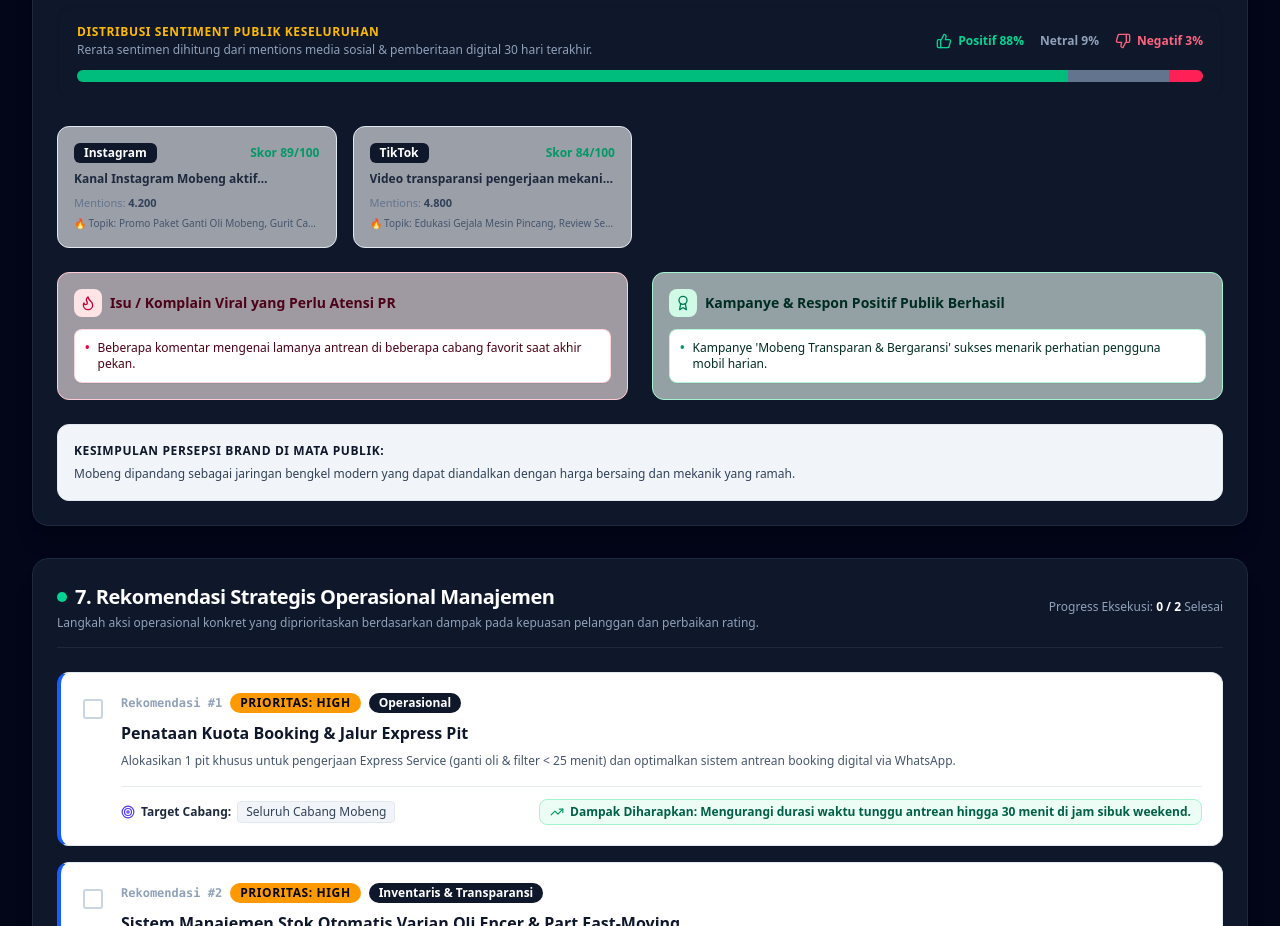
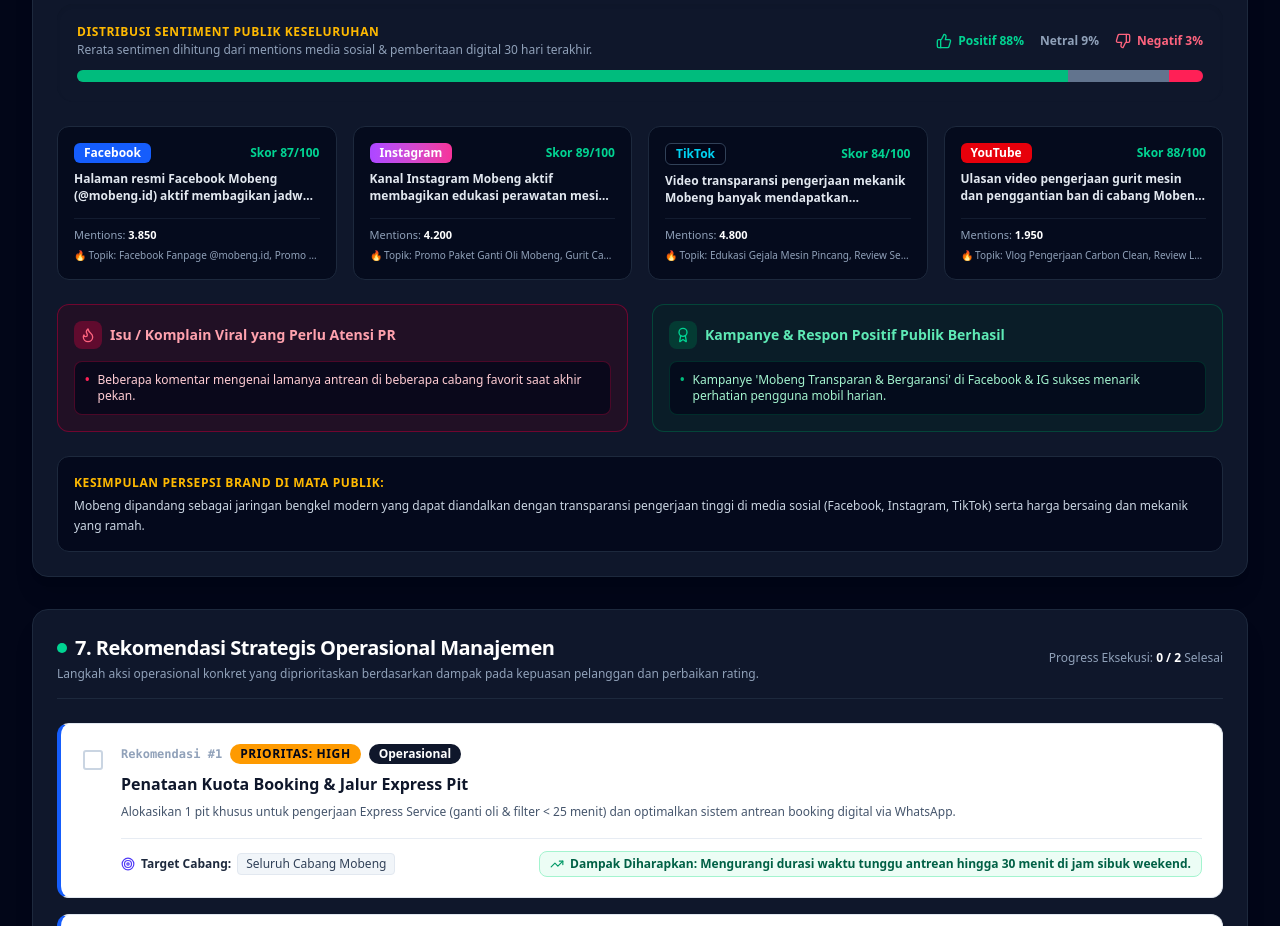
Before and after one commit to budagbogor/busines-location-performance-analisis, a React (Vite) app: page / in a window 1280 px wide. Shown: the part 8420-9346 px from the top of the page. Built offline with nearby package versions, Linux system fonts and the light colour scheme.

Commit message:
feat: add Facebook social channel monitoring for Mobeng & upgrade social sentiment UI

```diff
--- a/src/components/SocialSentimentSection.tsx
+++ b/src/components/SocialSentimentSection.tsx
@@ -72,53 +72,66 @@
 
       {/* Social Media Channels Grid */}
       <div className="grid grid-cols-1 md:grid-cols-2 lg:grid-cols-4 gap-4 mb-6">
-        {data.channels.map((channel, idx) => (
-          <div key={idx} className="p-4 rounded-xl border border-slate-200 bg-slate-50/60 hover:bg-white hover:border-slate-300 transition-all">
+        {data.channels.map((channel, idx) => {
+          const getPlatformBadge = (platform: string) => {
+            const p = platform.toLowerCase();
+            if (p.includes('facebook')) return 'bg-blue-600 text-white';
+            if (p.includes('instagram')) return 'bg-gradient-to-r from-purple-500 to-pink-500 text-white';
+            if (p.includes('tiktok')) return 'bg-slate-950 text-cyan-400 border border-slate-700';
+            if (p.includes('youtube')) return 'bg-red-600 text-white';
+            return 'bg-slate-800 text-white';
+          };
+
+          return (
+            <div key={idx} className="p-4 rounded-xl border border-slate-800 bg-slate-950/70 hover:bg-slate-800/80 hover:border-slate-700 transition-all flex flex-col justify-between">
+              <div>
                 <div className="flex items-center justify-between mb-2">
-              <span className="px-2.5 py-0.5 rounded-md text-xs font-bold bg-slate-900 text-white">
+                  <span className={`px-2.5 py-0.5 rounded-md text-xs font-bold shadow-xs ${getPlatformBadge(channel.platform)}`}>
                     {channel.platform}
                   </span>
                   <span className={`text-xs font-bold ${
-                channel.sentimentScore >= 80 ? 'text-emerald-600' : channel.sentimentScore >= 65 ? 'text-amber-600' : 'text-rose-600'
+                    channel.sentimentScore >= 80 ? 'text-emerald-400' : channel.sentimentScore >= 65 ? 'text-amber-400' : 'text-rose-400'
                   }`}>
                     Skor {channel.sentimentScore}/100
                   </span>
                 </div>
 
-            <p className="text-xs font-bold text-slate-800 mt-2 line-clamp-1">
+                <p className="text-xs font-bold text-slate-200 mt-2 line-clamp-2 leading-snug">
                   {channel.recentHeadline}
                 </p>
+              </div>
 
-            <div className="text-[11px] text-slate-500 mt-2 space-y-1">
-              <p>Mentions: <span className="font-semibold text-slate-700">{channel.mentionCount.toLocaleString('id-ID')}</span></p>
+              <div className="text-[11px] text-slate-400 mt-3 pt-2 border-t border-slate-800/60 space-y-1">
+                <p>Mentions: <span className="font-semibold text-white">{channel.mentionCount.toLocaleString('id-ID')}</span></p>
                 {channel.viralTopics && channel.viralTopics.length > 0 && (
-                <p className="text-[10px] text-slate-600 font-medium truncate">
+                  <p className="text-[10px] text-slate-400 font-medium truncate">
                     🔥 Topik: {channel.viralTopics.join(', ')}
                   </p>
                 )}
               </div>
             </div>
-        ))}
+          );
+        })}
       </div>
 
       {/* Viral Complaints vs Successful Campaigns Cards */}
       <div className="grid grid-cols-1 md:grid-cols-2 gap-6">
 
         {/* Viral Complaints */}
-        <div className="p-4 rounded-xl bg-rose-50/60 border border-rose-200">
+        <div className="p-4 rounded-xl bg-rose-950/30 border border-rose-800/60">
           <div className="flex items-center gap-2 mb-3">
-            <div className="w-7 h-7 rounded-lg bg-rose-100 text-rose-700 flex items-center justify-center">
+            <div className="w-7 h-7 rounded-lg bg-rose-900/60 text-rose-400 flex items-center justify-center">
               <Flame className="w-4 h-4" />
             </div>
-            <h4 className="font-bold text-rose-950 text-sm">
+            <h4 className="font-bold text-rose-300 text-sm">
               Isu / Komplain Viral yang Perlu Atensi PR
             </h4>
           </div>
 
-          <ul className="space-y-2 text-xs text-rose-950">
+          <ul className="space-y-2 text-xs text-rose-200">
             {data.viralComplaints.map((item, i) => (
-              <li key={i} className="flex items-start gap-2 bg-white p-2.5 rounded-lg border border-rose-200/80 shadow-2xs">
-                <span className="text-rose-600 font-bold">•</span>
+              <li key={i} className="flex items-start gap-2 bg-slate-950/70 p-2.5 rounded-lg border border-rose-900/50">
+                <span className="text-rose-500 font-bold">•</span>
                 <span>{item}</span>
               </li>
             ))}
@@ -126,20 +139,20 @@
         </div>
 
         {/* Successful Campaigns */}
-        <div className="p-4 rounded-xl bg-emerald-50/60 border border-emerald-200">
+        <div className="p-4 rounded-xl bg-emerald-950/30 border border-emerald-800/60">
           <div className="flex items-center gap-2 mb-3">
-            <div className="w-7 h-7 rounded-lg bg-emerald-100 text-emerald-700 flex items-center justify-center">
+            <div className="w-7 h-7 rounded-lg bg-emerald-900/60 text-emerald-400 flex items-center justify-center">
               <Award className="w-4 h-4" />
             </div>
-            <h4 className="font-bold text-emerald-950 text-sm">
+            <h4 className="font-bold text-emerald-300 text-sm">
               Kampanye & Respon Positif Publik Berhasil
             </h4>
           </div>
 
-          <ul className="space-y-2 text-xs text-emerald-950">
+          <ul className="space-y-2 text-xs text-emerald-200">
             {data.successfulCampaigns.map((item, i) => (
-              <li key={i} className="flex items-start gap-2 bg-white p-2.5 rounded-lg border border-emerald-200/80 shadow-2xs">
-                <span className="text-emerald-600 font-bold">•</span>
+              <li key={i} className="flex items-start gap-2 bg-slate-950/70 p-2.5 rounded-lg border border-emerald-900/50">
+                <span className="text-emerald-500 font-bold">•</span>
                 <span>{item}</span>
               </li>
             ))}
@@ -149,8 +162,8 @@
       </div>
 
       {/* Executive Public Perception Note */}
-      <div className="mt-6 p-4 rounded-xl bg-slate-100 border border-slate-200 text-xs text-slate-700 leading-relaxed">
-        <span className="font-bold text-slate-900 uppercase tracking-wider block mb-1">
+      <div className="mt-6 p-4 rounded-xl bg-slate-950/80 border border-slate-800 text-xs text-slate-300 leading-relaxed">
+        <span className="font-bold text-amber-400 uppercase tracking-wider block mb-1">
           Kesimpulan Persepsi Brand di Mata Publik:
         </span>
         {data.publicPerceptionSummary}
--- a/src/data/mockDatasets.ts
+++ b/src/data/mockDatasets.ts
@@ -648,6 +648,13 @@
       overallNegativePercentage: 3,
       channels: [
         {
+          platform: "Facebook",
+          mentionCount: 3850,
+          sentimentScore: 87,
+          viralTopics: ["Facebook Fanpage @mobeng.id", "Promo Paket Tune-Up & Oli", "Testimoni Pelanggan"],
+          recentHeadline: "Halaman resmi Facebook Mobeng (@mobeng.id) aktif membagikan jadwal promo bulanan, tips perawatan aki, dan lokasi outlet terbaru."
+        },
+        {
           platform: "Instagram",
           mentionCount: 4200,
           sentimentScore: 89,
@@ -660,11 +667,18 @@
           sentimentScore: 84,
           viralTopics: ["Edukasi Gejala Mesin Pincang", "Review Servis Mobeng"],
           recentHeadline: "Video transparansi pengerjaan mekanik Mobeng banyak mendapatkan tanggapan positif netizen."
+        },
+        {
+          platform: "YouTube",
+          mentionCount: 1950,
+          sentimentScore: 88,
+          viralTopics: ["Vlog Pengerjaan Carbon Clean", "Review Layanan Mobeng"],
+          recentHeadline: "Ulasan video pengerjaan gurit mesin dan penggantian ban di cabang Mobeng mendapat apresiasi konsumen."
         }
       ],
       viralComplaints: ["Beberapa komentar mengenai lamanya antrean di beberapa cabang favorit saat akhir pekan."],
-      successfulCampaigns: ["Kampanye 'Mobeng Transparan & Bergaransi' sukses menarik perhatian pengguna mobil harian."],
-      publicPerceptionSummary: "Mobeng dipandang sebagai jaringan bengkel modern yang dapat diandalkan dengan harga bersaing dan mekanik yang ramah."
+      successfulCampaigns: ["Kampanye 'Mobeng Transparan & Bergaransi' di Facebook & IG sukses menarik perhatian pengguna mobil harian."],
+      publicPerceptionSummary: "Mobeng dipandang sebagai jaringan bengkel modern yang dapat diandalkan dengan transparansi pengerjaan tinggi di media sosial (Facebook, Instagram, TikTok) serta harga bersaing dan mekanik yang ramah."
     },
     strategicRecommendations: [
       {
```
Lines whose indentation alone changed are shown as unchanged.
